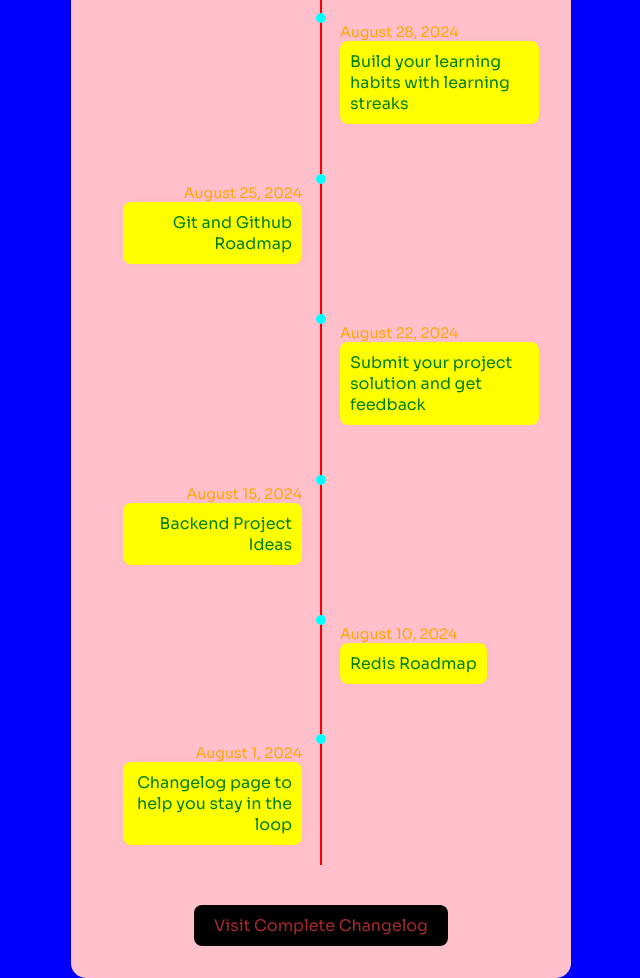
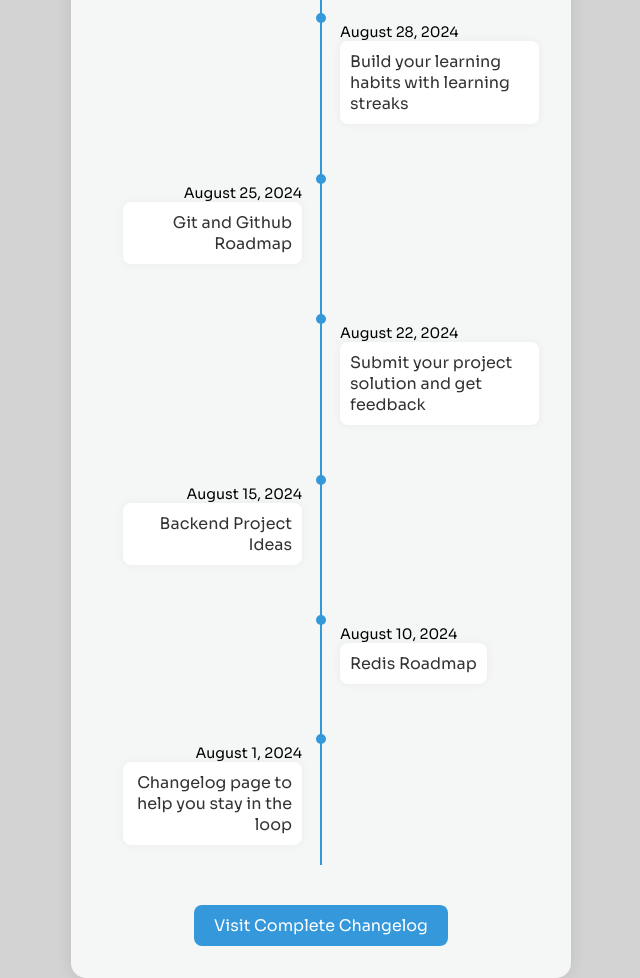
Before and after one commit to mikeshawcode/mikeshaw-portfolio, a plain HTML site: page changelog/index.html in a window 1280 px wide. Shown: the part 314-1292 px from the top of the page, without its empty margins (319-959 px from the left). Drawn offline with Linux system fonts and the light colour scheme.

Commit message:
Update style.css

```diff
--- a/changelog/style.css
+++ b/changelog/style.css
@@ -10,12 +10,12 @@ body {
   justify-content: center;
   align-items: center;
   min-height: 100vh;
-  background-color: blue;
-  color: green;
+  background-color: #D3D3D3;
+  color: #333;
 }
 
 .changelog-container {
-  background-color: pink;
+  background-color: #f4f7f6;
   padding: 2rem;
   border-radius: 15px;
   max-width: 500px;
@@ -31,7 +31,7 @@ body {
 
 .changelog-container p {
   font-size: 1rem;
-  color: purple;
+  color: #333;
   margin-bottom: 2rem;
 }
 
@@ -45,7 +45,7 @@ body {
   content: '';
   position: absolute;
   width: 2px;
-  background-color: red;
+  background-color: #3498db;
   top: 0;
   bottom: 0;
   left: 50%;
@@ -62,12 +62,12 @@ body {
 
 .timeline-item .timeline-date {
   font-size: 0.9rem;
-  color: orange;
+  color: black;
 }
 
 .timeline-item .timeline-content {
   font-size: 1rem;
-  background-color: yellow;
+  background-color: white;
   border-radius: 8px;
   padding: 10px;
   box-shadow: 0 0 10px rgba(0, 0, 0, 0.05);
@@ -91,7 +91,7 @@ body {
   width: 10px;
   height: 10px;
   right: -4px;
-  background-color: cyan;
+  background-color: #3498db;
   border-radius: 50%;
   top: 10px;
 }
@@ -103,8 +103,8 @@ body {
 
 .button {
   display: inline-block;
-  background-color: black;
-  color: brown;
+  background-color: #3498db;
+  color: white;
   padding: 10px 20px;
   text-decoration: none;
   border-radius: 8px;
@@ -112,7 +112,7 @@ body {
 }
 
 .button:hover {
-  background-color: gray;
+  background-color: #D3D3D3;
 }
 
 @media (max-width: 600px) {
```
